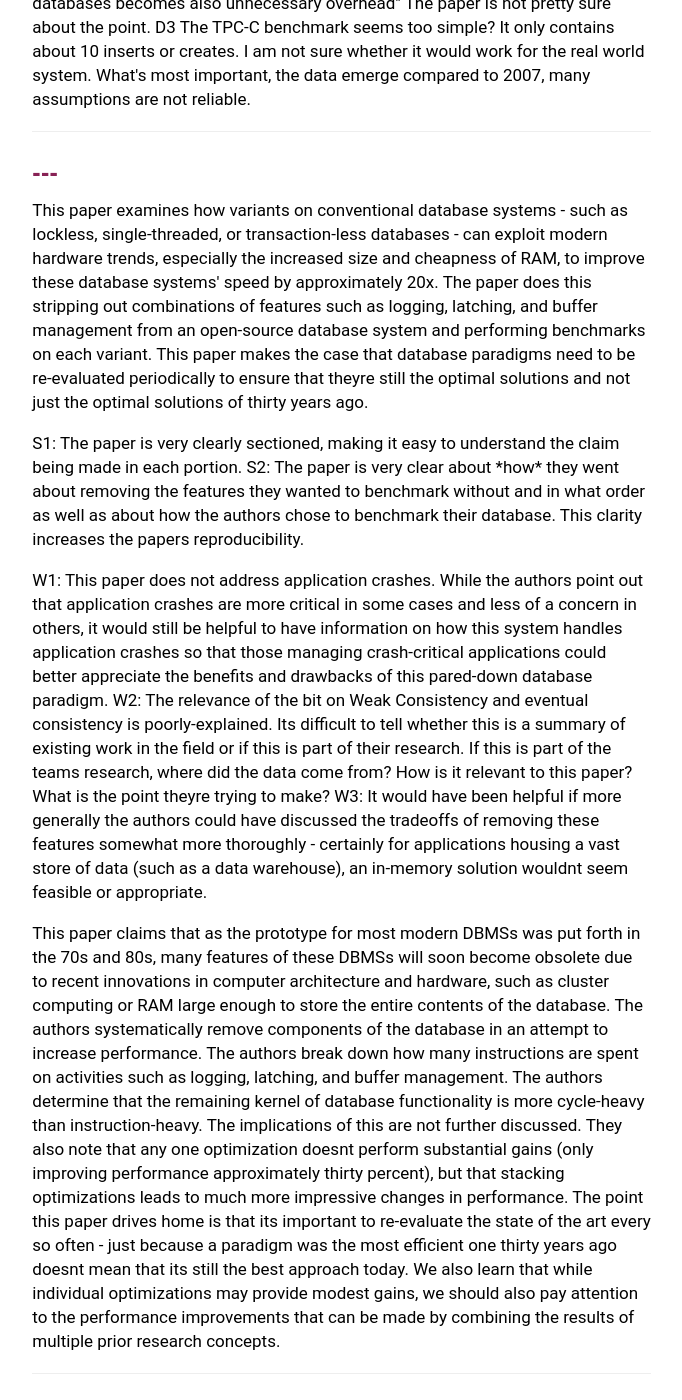
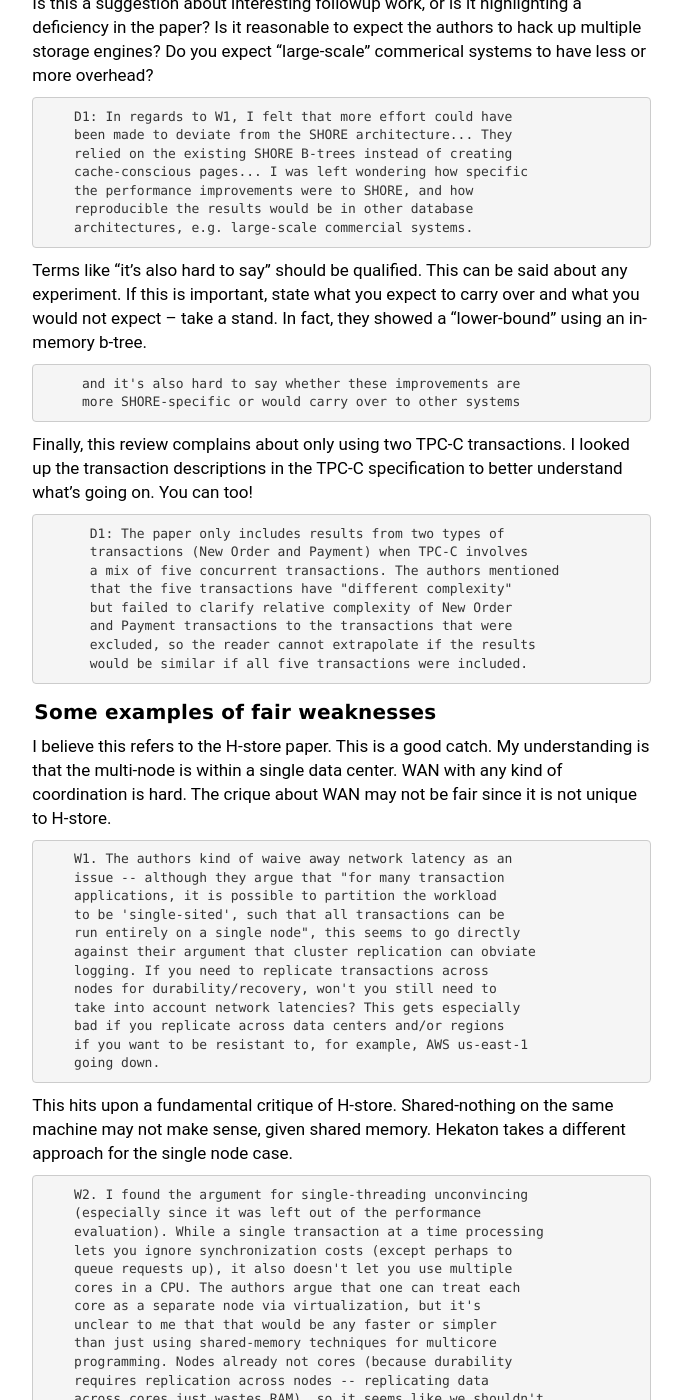
Before and after one commit to wzao1515/w6113.github.io, a Jekyll site: the page built from exreviews_05.md, in a window 1280 px wide and 1400 px high, scrolled down 1017 px. Shown: the whole window, without its empty margins (292-974 px from the left). Built offline with Jekyll 4.4.1, drawn with Linux system fonts in a browser that asks for light colours; our own code applies the rules of GitHub Pages for plain Markdown files; some of the changed text lies outside the part shown.

Commit message:
lazy commit msg

```diff
--- a/exreviews_05.md
+++ b/exreviews_05.md
@@ -4,8 +4,108 @@ layout: page
 
 ## Comments on random reviews
 
-Overall, the reviews are much better!  This paper is on the easier side to review because it's easy to read and the arguments pretty much make sense.
+Overall:
 
+* the reviews are much better!
+* This paper is on the easier side to review because it's easy to read and the arguments pretty much make sense.
+* Several reviews are based on being unclear about a system, or benchmark, or term used in the paper.  Rather than
+  write the review complaining about them (see below), you have the power to access other resources (papers, tech docs, etc)
+  to answer for yourself!
+
+#### Critiques of some reviews
+
+Agreed.  20x doesn't sound significant, and I'm happy that the reviewer has taken a position!
+But it's over an already lightweight storage system.
+Was the 20x obvious before reading the paper, and where the wins come from?  (many wins required combined remove of components)
+
+        W2: The overall improvements to the database system were
+        significant (20X), but not groundbreaking or necessarily
+        unexpected. It was pretty obvious that the the removal of
+        each layer would produce modest performance improvements.
+        The system was not improved to the point that commercial
+        products would be motivated to revolutionize and strip down
+        their products.
+
+An earlier paper outlined an alternative design (H-store) that addresses comments in W3.
+
+        W3: The authors did not really evaluate the detriments of
+        removing the layers of logging, locking, etc.  For example,
+        there is some discussion regarding the lack of support for
+        parallelism, but no exploration into whether alternatives
+        are viable, e.g. database partitioning, which is mentioned.
+
+
+In an actual review, a comment like this should be framed, and more precise.
+A 12 page paper can't do everything that you can think of.
+Is this a suggestion about interesting followup work, or is it highlighting a deficiency in the paper?
+Is it reasonable to expect the authors to hack up multiple storage engines?
+Do you expect "large-scale" commerical systems to have less or more overhead?
+
+        D1: In regards to W1, I felt that more effort could have
+        been made to deviate from the SHORE architecture... They
+        relied on the existing SHORE B-trees instead of creating
+        cache-conscious pages... I was left wondering how specific
+        the performance improvements were to SHORE, and how
+        reproducible the results would be in other database
+        architectures, e.g. large-scale commercial systems.
+
+
+Terms like "it's also hard to say" should be qualified.  This can be said about any experiment.
+If this is important, state what you expect to carry over and what you would not expect -- take a stand.
+In fact, they showed a "lower-bound" using an in-memory b-tree.
+
+         and it's also hard to say whether these improvements are
+         more SHORE-specific or would carry over to other systems
+
+Finally, this review complains about only using two TPC-C transactions.   I looked up the transaction descriptions in the TPC-C specification
+to better understand what's going on.  You can too!
+
+
+          D1: The paper only includes results from two types of
+          transactions (New Order and Payment) when TPC-C involves
+          a mix of five concurrent transactions. The authors mentioned
+          that the five transactions have "different complexity"
+          but failed to clarify relative complexity of New Order
+          and Payment transactions to the transactions that were
+          excluded, so the reader cannot extrapolate if the results
+          would be similar if all five transactions were included.
+
+
+#### Some examples of fair weaknesses
+
+
+I believe this refers to the H-store paper.    This is a good catch.  My understanding is that the multi-node is within a single data center.  WAN with any kind of coordination is hard.  The crique about WAN may not be fair since it is not unique to H-store.
+
+        W1. The authors kind of waive away network latency as an
+        issue -- although they argue that "for many transaction
+        applications, it is possible to partition the workload
+        to be 'single-sited', such that all transactions can be
+        run entirely on a single node", this seems to go directly
+        against their argument that cluster replication can obviate
+        logging. If you need to replicate transactions across
+        nodes for durability/recovery, won't you still need to
+        take into account network latencies? This gets especially
+        bad if you replicate across data centers and/or regions
+        if you want to be resistant to, for example, AWS us-east-1
+        going down.
+
+
+This hits upon a fundamental critique of H-store.  Shared-nothing on the same machine may not make sense, given shared memory.  Hekaton takes a different approach for the single node case.
+
+
+        W2. I found the argument for single-threading unconvincing
+        (especially since it was left out of the performance
+        evaluation). While a single transaction at a time processing
+        lets you ignore synchronization costs (except perhaps to
+        queue requests up), it also doesn't let you use multiple
+        cores in a CPU. The authors argue that one can treat each
+        core as a separate node via virtualization, but it's
+        unclear to me that that would be any faster or simpler
+        than just using shared-memory techniques for multicore
+        programming. Nodes already not cores (because durability
+        requires replication across nodes -- replicating data
+        across cores just wastes RAM), so it seems like we shouldn't
+        pretend like they are.
 
 
 ## Your Reviews
```
